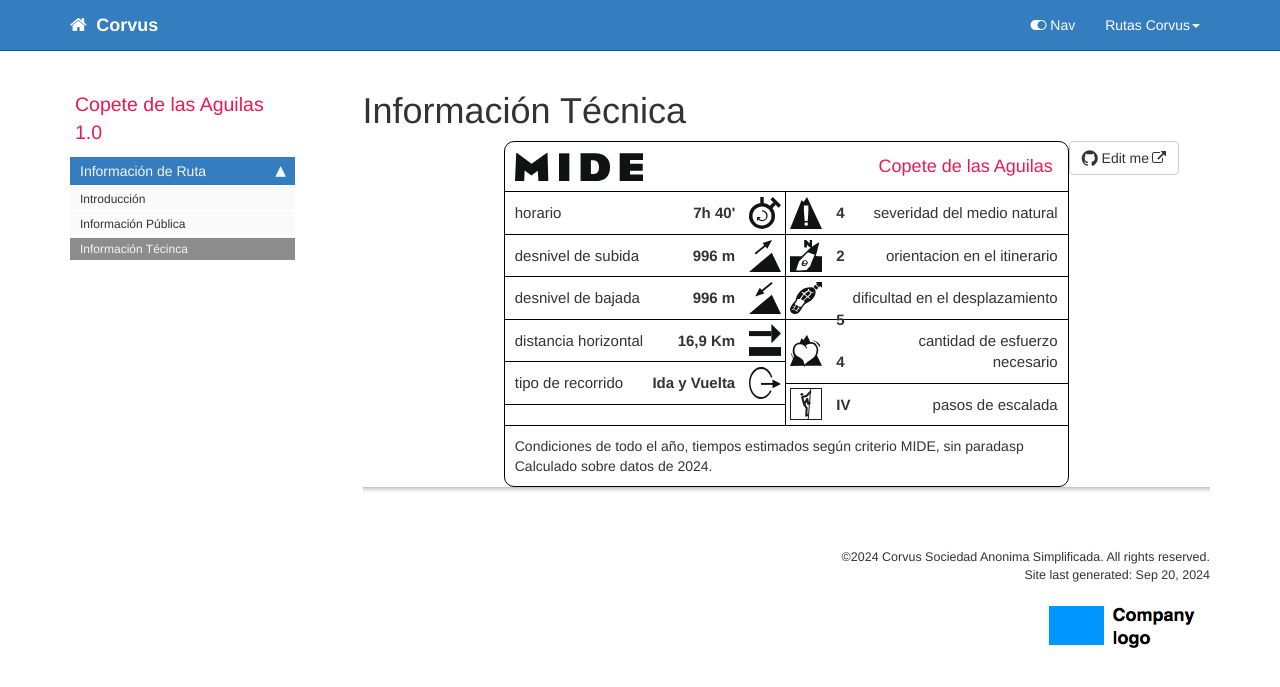
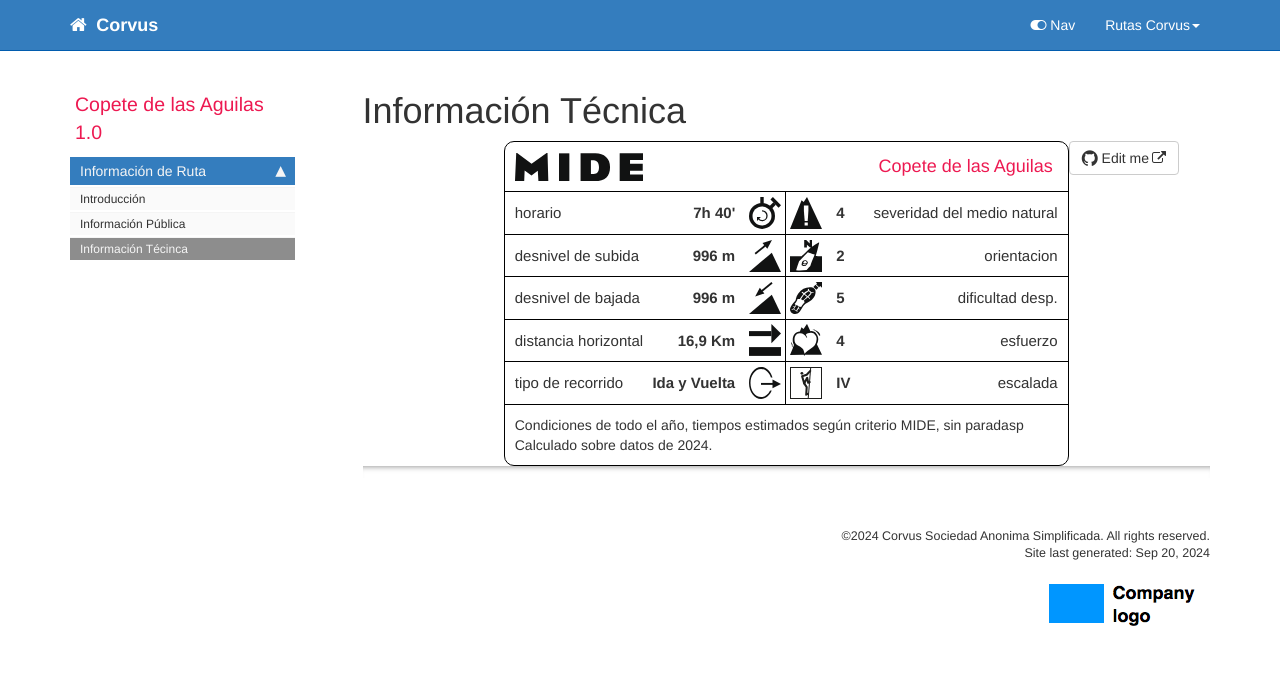
Before and after one commit to UAFS/CorvusRepositorio, a Jekyll site: the page built from pages/02Rutas/04CopeteAguilas/ruta04_technical_details.md, in a window 1280 px wide. Shown: the top 687 px of the page. Built offline with Jekyll 4.4.1, drawn with Linux system fonts in a browser that asks for light colours; comment, search, counter and statistics services are not loaded.

Commit message:
MIDE reduccion de verbiage

```diff
--- a/pages/02Rutas/04CopeteAguilas/ruta04_technical_details.md
+++ b/pages/02Rutas/04CopeteAguilas/ruta04_technical_details.md
@@ -42,19 +42,19 @@ folder: 02Rutas/04CopeteAguilas
                 <span class="value">4</span>
             </li>
 			<li class="orientation">
-                <span class="description">orientacion en el itinerario</span>
+                <span class="description">orientacion</span>
                 <span class="value">2</span>
             </li>
 			<li class="difficulty">
-                <span class="description">dificultad en el desplazamiento</span>
+                <span class="description">dificultad desp.</span>
                 <span class="value">5</span>
             </li>
 			<li class="effort">
-                <span class="description">cantidad de esfuerzo necesario</span>
+                <span class="description">esfuerzo</span>
                 <span class="value">4</span>
             </li>
 			<li class="climb">
-                <span class="description">pasos de escalada</span>
+                <span class="description">escalada</span>
                 <span class="value">IV</span>
             </li>
 		</ul>
```
